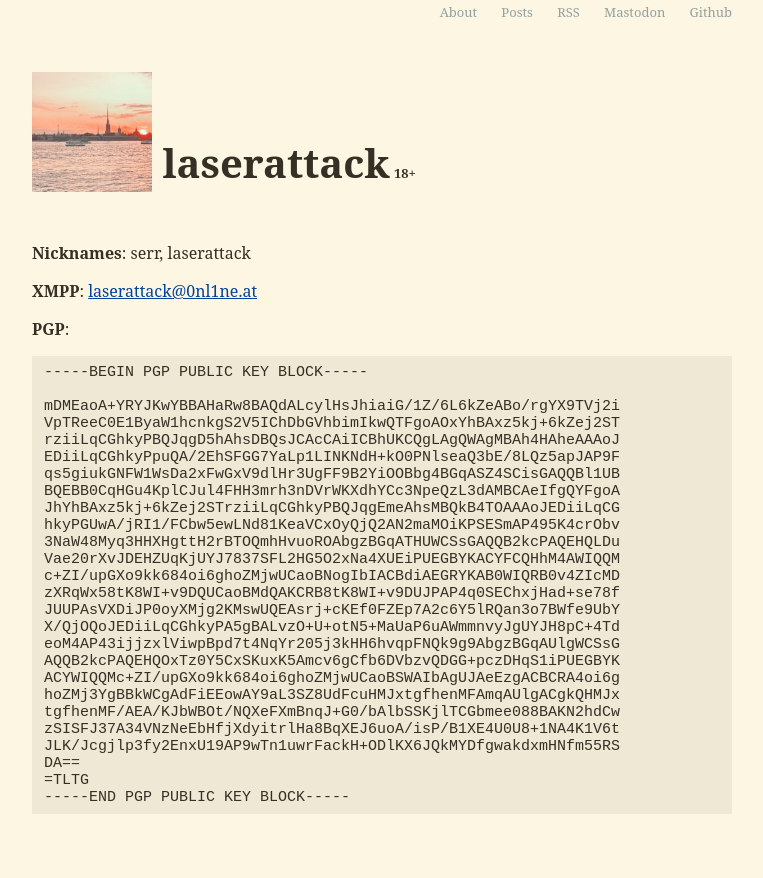
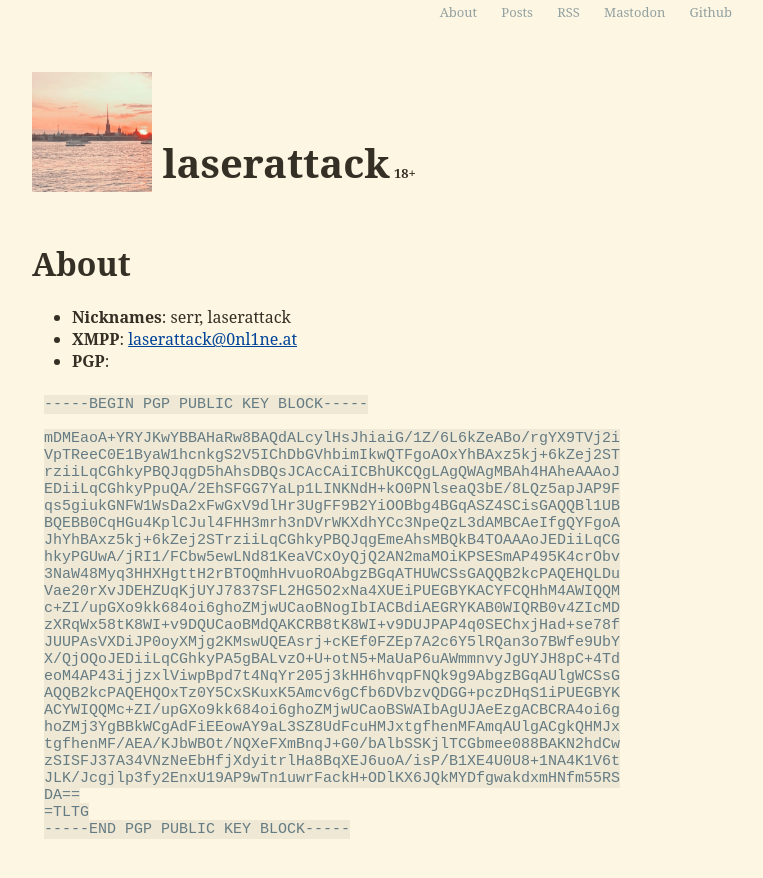
Before and after one commit to laserattack/laserattack.github.io, a Jekyll site: the page built from about.md, in a window 1280 px wide. Shown: the top 878 px of the page, without its empty margins (258-1021 px from the left). Built offline with Jekyll 4.4.1, drawn with Linux system fonts in a browser that asks for light colours.

Commit message:
Convert about page to Markdown

````diff
--- a/about.md
+++ b/about.md
@@ -4,10 +4,13 @@ title: About
 permalink: /about/
 ---
 
-<p><b>Nicknames</b>: serr, laserattack</p>
-<p><b>XMPP</b>: <a href="xmpp:laserattack@0nl1ne.at">laserattack@0nl1ne.at</a></p>
-<p><b>PGP</b>:</p>
-<p><pre>
+# About
+
+- **Nicknames**: serr, laserattack
+- **XMPP**: [laserattack@0nl1ne.at](xmpp:laserattack@0nl1ne.at)
+- **PGP**:
+
+```
 -----BEGIN PGP PUBLIC KEY BLOCK-----
 
 mDMEaoA+YRYJKwYBBAHaRw8BAQdALcylHsJhiaiG/1Z/6L6kZeABo/rgYX9TVj2i
@@ -33,4 +36,5 @@ zSISFJ37A34VNzNeEbHfjXdyitrlHa8BqXEJ6uoA/isP/B1XE4U0U8+1NA4K1V6t
 JLK/Jcgjlp3fy2EnxU19AP9wTn1uwrFackH+ODlKX6JQkMYDfgwakdxmHNfm55RS
 DA==
 =TLTG
------END PGP PUBLIC KEY BLOCK-----</pre></p>
+-----END PGP PUBLIC KEY BLOCK-----
+```
````
